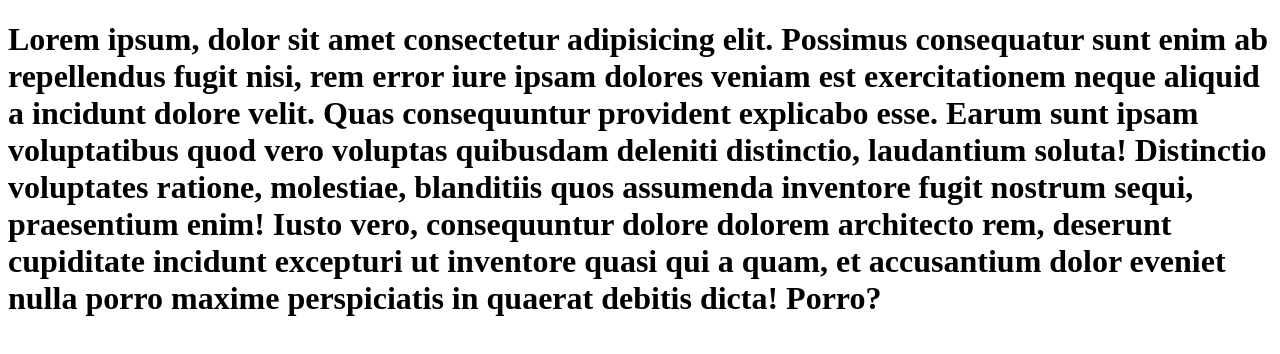
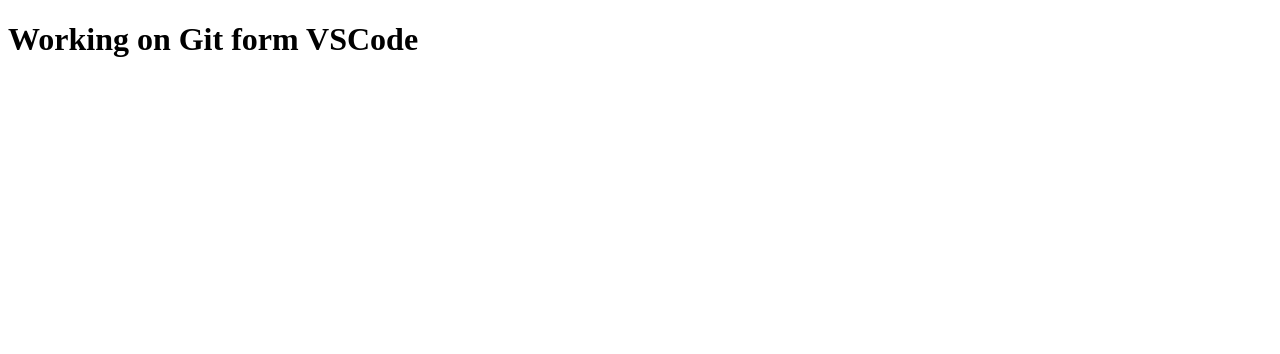
Before and after one commit to MohittPattel/testing-git-demo, a plain HTML site: page index.html in a window 1280 px wide. Drawn offline with Linux system fonts and the light colour scheme.

Commit message:
add the new line

```diff
--- a/index.html
+++ b/index.html
@@ -7,8 +7,6 @@
     <title>Document</title>
 </head>
 <body>
-    <h1>Lorem ipsum, dolor sit amet consectetur adipisicing elit. Possimus consequatur sunt enim ab repellendus fugit nisi, rem error iure ipsam dolores veniam est exercitationem neque aliquid a incidunt dolore velit.
-    Quas consequuntur provident explicabo esse. Earum sunt ipsam voluptatibus quod vero voluptas quibusdam deleniti distinctio, laudantium soluta! Distinctio voluptates ratione, molestiae, blanditiis quos assumenda inventore fugit nostrum sequi, praesentium enim!
-    Iusto vero, consequuntur dolore dolorem architecto rem, deserunt cupiditate incidunt excepturi ut inventore quasi qui a quam, et accusantium dolor eveniet nulla porro maxime perspiciatis in quaerat debitis dicta! Porro?</h1>
+    <h1>Working on Git form VSCode</h1>
 </body>
 </html>
```
